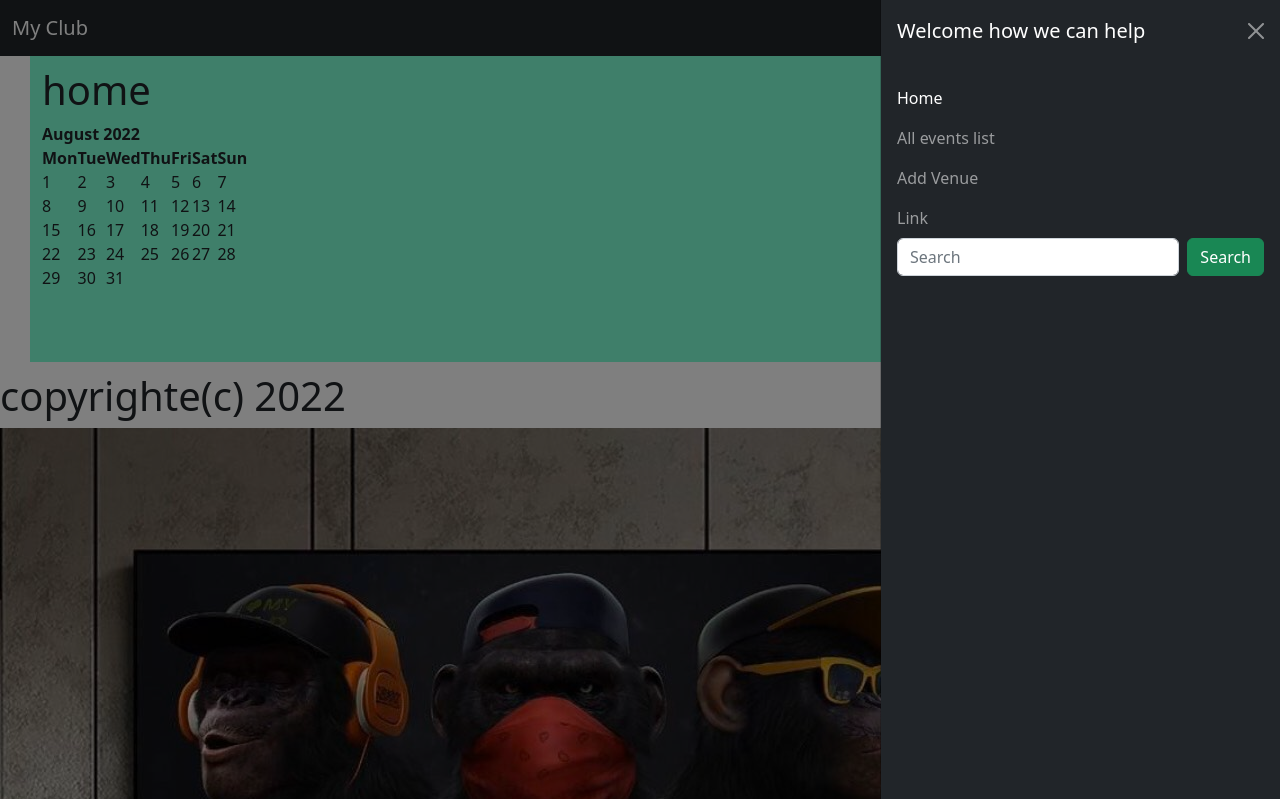
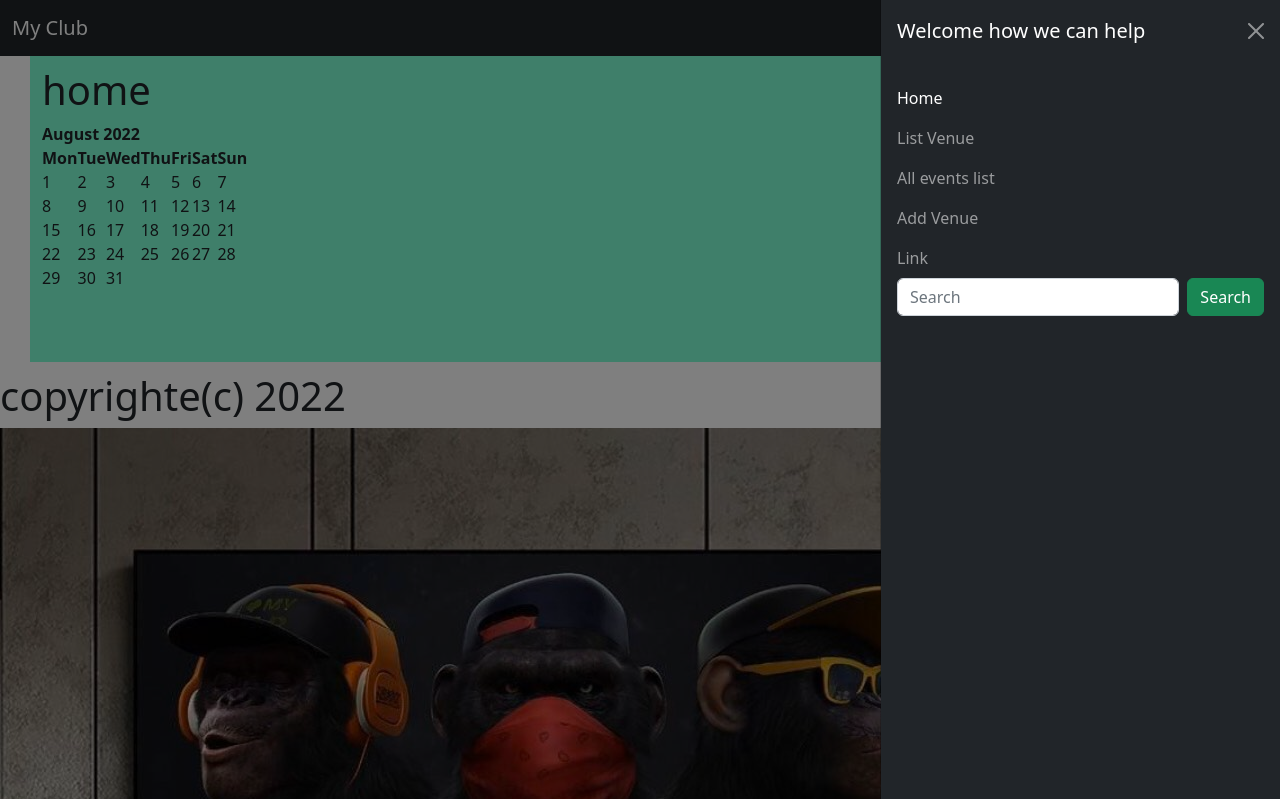
Before and after one commit to Nasir-gaayte/Myclub, a Django app: page / in a window 1280 px wide, after a click that opens the changed part. Shown: the top 799 px of the page. Run offline with Django 4.2, Linux system fonts and the light colour scheme; some libraries are stand-ins or nearby versions.

Commit message:
fnishthe show pages

```diff
--- a/events/urls.py
+++ b/events/urls.py
@@ -11,4 +11,7 @@ urlpatterns = [
     path('<int:year>/<str:month>',views.home,name='home'),
     path('list/',views.all_events,name='list'),
     path('add_venue/',views.add_venue,name='add_venue'),
+    path('list_venue/',views.list_venue,name='list_venue'),
+    path('show_venue/<venue_id>',views.show_venue,name='show_venue'),
+    path('search_venue/',views.search_venue,name='search_venue'),
 ]
--- a/events/views.py
+++ b/events/views.py
@@ -1,30 +1,65 @@
+from operator import index
+import pkgutil
 from django.shortcuts import render, redirect
 import calendar
 from calendar import HTMLCalendar
 from datetime import datetime
-from .models import Events, MyclubUser
+from .models import Events, MyclubUser,Venue
 from .forms import VenueForm
 from django.contrib import messages
 # Create your views here.
 
+def search_venue(request):
+    if request.method == 'POST':
+        searched = request.POST['searched']
+        venues = Venue.objects.filter(name__contains=searched)
+        return render(request, 'events/search_venue.html',
+                  {
+                      'searched':searched,
+                      'venues': venues,
+                  })
+    else:
+        return render(request, 'events/search_venue.html',
+                  {
+                      'searched':searched,
+                      'venues': venues,
+                  })
+
+
+
+def show_venue(request,venue_id):
+    venue = Venue.objects.get(pk=venue_id)
+
+    return render(request,'events/show_venue.html',{
+        'venue':venue,
+    })
+
+
+def list_venue(request):
+    venue_list = Venue.objects.all()
+    return render(request,'events/list_venue.html',{
+        'venue_list':venue_list
+    })
+
+
 def add_venue(request):
     form = VenueForm
-    msg = messages
+
     if request.method == "POST":
         form= VenueForm(request.POST)
         if form.is_valid():
             form.save(commit=True)
-            msg.success(request,"Venue safed")
+            messages.success(request,"Venue safed")
             return redirect('events:home')
         else:
-            msg.error(request,"something gos wrong")
+            messages.error(request,"something gos wrong")
             return  redirect('events:add_venue')
     form = VenueForm()
-    msg = messages
+
     return render (request,'events/add_venue.html',
                    {
                        'form':form,
-                       'msg':msg,
+
                    })
 
 
--- a/templates/events/add_venue.html
+++ b/templates/events/add_venue.html
@@ -8,13 +8,15 @@
     color:antiquewhite;
     margin:10px 30px">
     <h1>Add Venue </h1>
-    {{msg.messages}}
+
+
     <form method="POST">
         {% csrf_token %}
         {{form.as_p}}
         <button type="submit" class="btn btn-primary">Submit</button>
     </form>
 
+
     </div>
 </body>
 {% endblock %}
--- a/templates/events/base.html
+++ b/templates/events/base.html
@@ -29,6 +29,9 @@
                       <a class="nav-link active" aria-current="page" href="{% url 'events:home' %}">Home</a>
                     </li>
                     <li class="nav-item">
+                      <a class="nav-link" href="{% url 'events:list_venue' %}">List Venue</a>
+                    </li>
+                    <li class="nav-item">
                       <a class="nav-link" href="{% url 'events:list' %}">All events list</a>
                     </li>
                     <li class="nav-item">
@@ -39,9 +42,10 @@
                     </li>
 
                   </ul>
-                  <form class="d-flex" role="search">
-                    <input class="form-control me-2" type="search" placeholder="Search" aria-label="Search">
-                    <button class="btn btn-success" type="submit">Search</button>
+                  <form class="d-flex" role="search" method="POST" action="{% url 'events:search_venue' %}">
+                    {% csrf_token %}
+                    <input class="form-control me-2" type="search" placeholder="Search" aria-label="Search" name="searched">
+                    <button class="btn btn-success" type="submit" >Search</button>
                   </form>
                 </div>
               </div>
--- a/templates/events/home.html
+++ b/templates/events/home.html
@@ -12,11 +12,15 @@ margin:10px 30px ">
     <h1> home </h1>
     {{cal|safe}}
 <br><br><br>
-{{msg.messages}}
+<messages>
+
+    {% csrf_token %}
+    {% for m in messages %}
+    {{m|safe}}
+    {% endfor%}
+</messages>
 </div>
 <h1>
  copyrighte(c)   {{ cor }}
 </h1>
-
-
 {% endblock  %}
--- a/templates/events/list.html
+++ b/templates/events/list.html
@@ -28,7 +28,7 @@
                 <li>
                 waxaa maamulayaa{{x.manager}}
                </li>
-                {% endfor%}
+               {% endfor%}
 
 
                <!-- {%for i in user%}
```
Also changed, not shown: templates/events/list_venue.html (added, +25 -0 lines), templates/events/search_venue.html (added, +23 -0 lines), templates/events/show_venue.html (added, +19 -0 lines), db.sqlite3.
